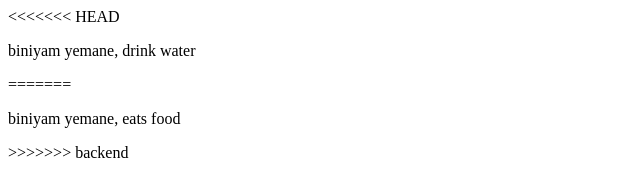
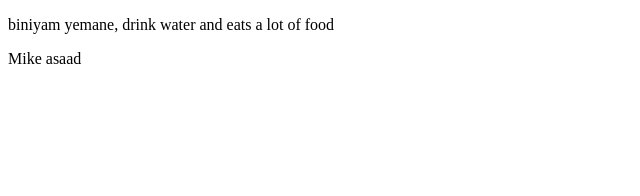
Before and after one commit to biniyy149/test, a plain HTML site: page index.html in a window 1280 px wide. Shown: the whole page, without its empty margins (0-640 px from the left). Drawn offline with Linux system fonts and the light colour scheme.

Commit message:
adding mike

```diff
--- a/index.html
+++ b/index.html
@@ -8,11 +8,9 @@
     <script>script.js</script>
 </head>
 <body>
-<<<<<<< HEAD
-    <p>biniyam yemane, drink water</p>
-=======
-    <p>biniyam yemane, eats food</p>
->>>>>>> backend
+    <p>biniyam yemane, drink water and eats a lot of food</p>
+    <p>Mike asaad</p>
+
 
 </body>
 </html>
```
